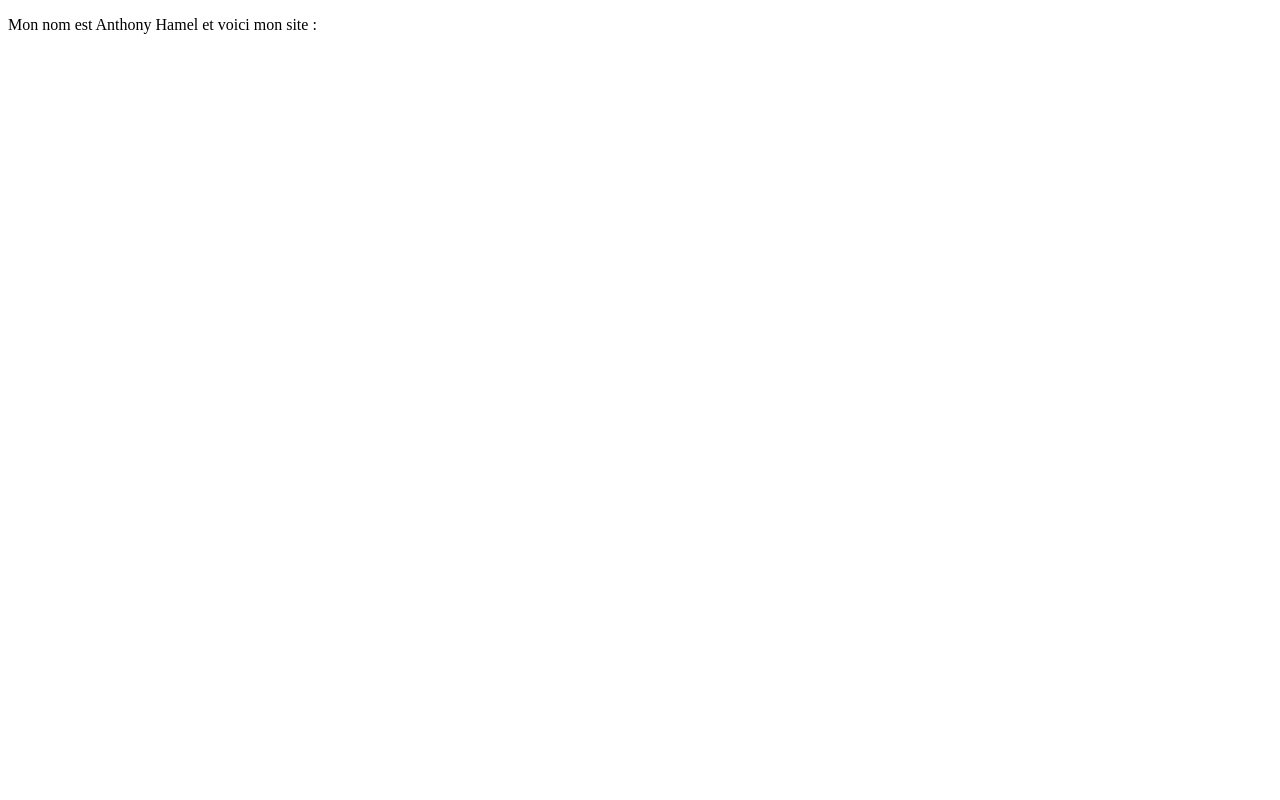
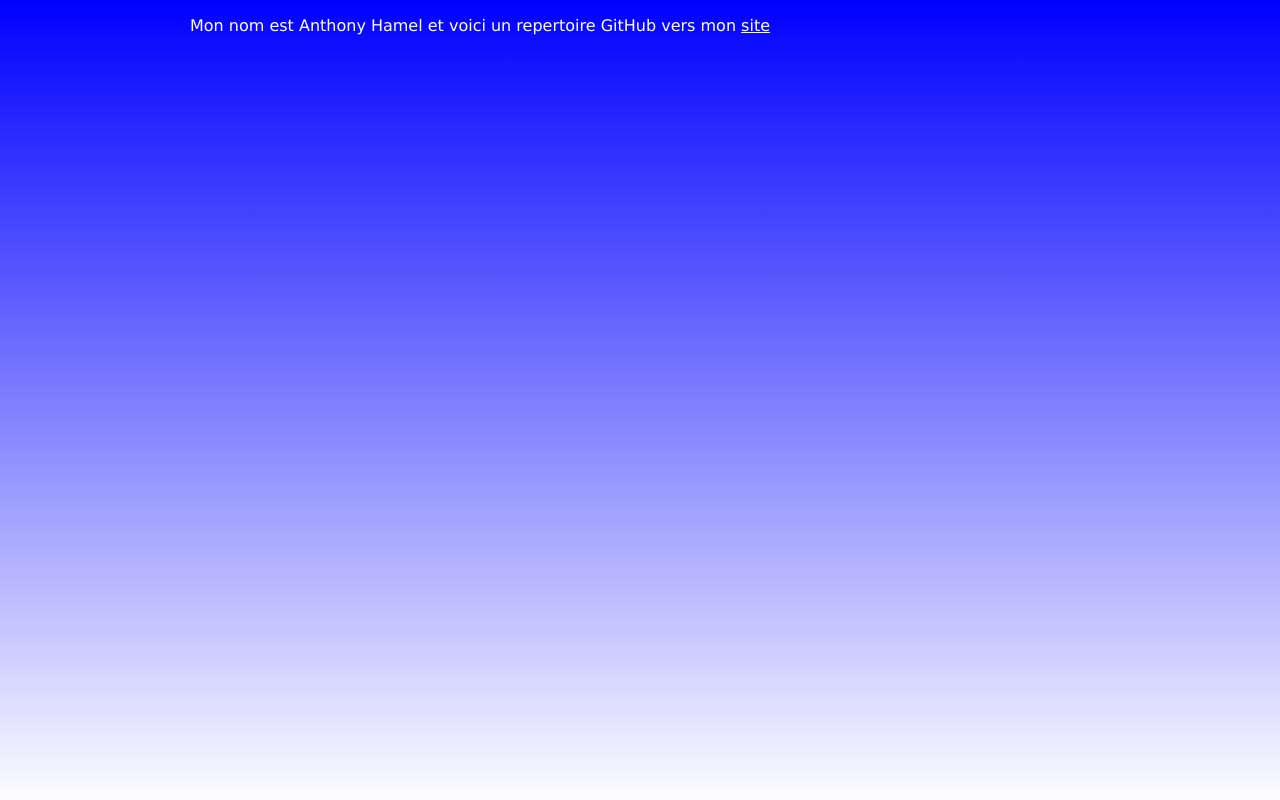
Before and after one commit to Thony8972/PFI2, a plain HTML site: page about.html in a window 1280 px wide. Shown: the top 800 px of the page. Drawn offline with Linux system fonts and the light colour scheme.

Commit message:
Delete parcours.html

```diff
--- a/about.html
+++ b/about.html
@@ -6,9 +6,9 @@
     <meta http-equiv="X-UA-Compatible" content="IE=edge">
     <meta name="viewport" content="width=device-width, initial-scale=1.0">
     <title>Mon site web</title>
-    <link rel="stylesheet" href="">
+    <link rel="stylesheet" href="css/styles.css">
 </head>
 
-<body>
-    <p >Mon nom est Anthony Hamel et voici mon site : <a href=""></a></p>
+<body class="page">
+    <p class="text">Mon nom est Anthony Hamel et voici un repertoire GitHub vers mon <a href="https://github.com/Thony8972/PFI2">site</a></p>
 </body>
```
Also changed, not shown: parcours.html (deleted).
